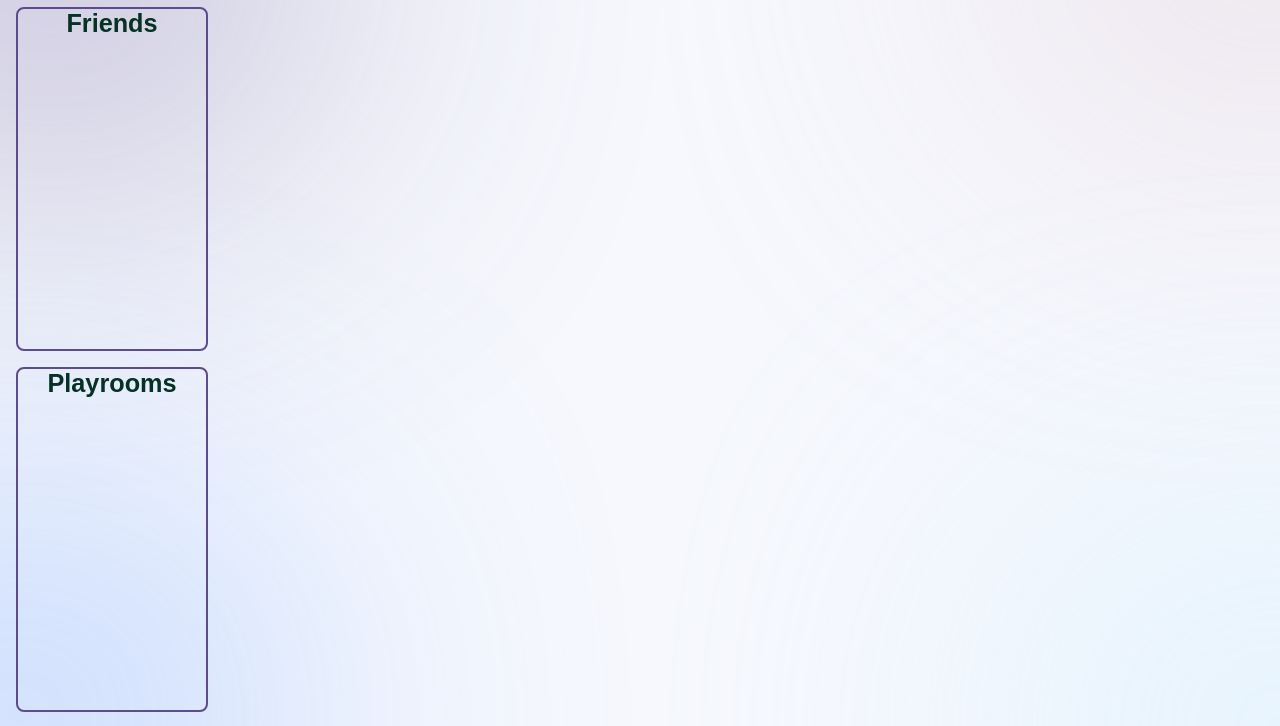
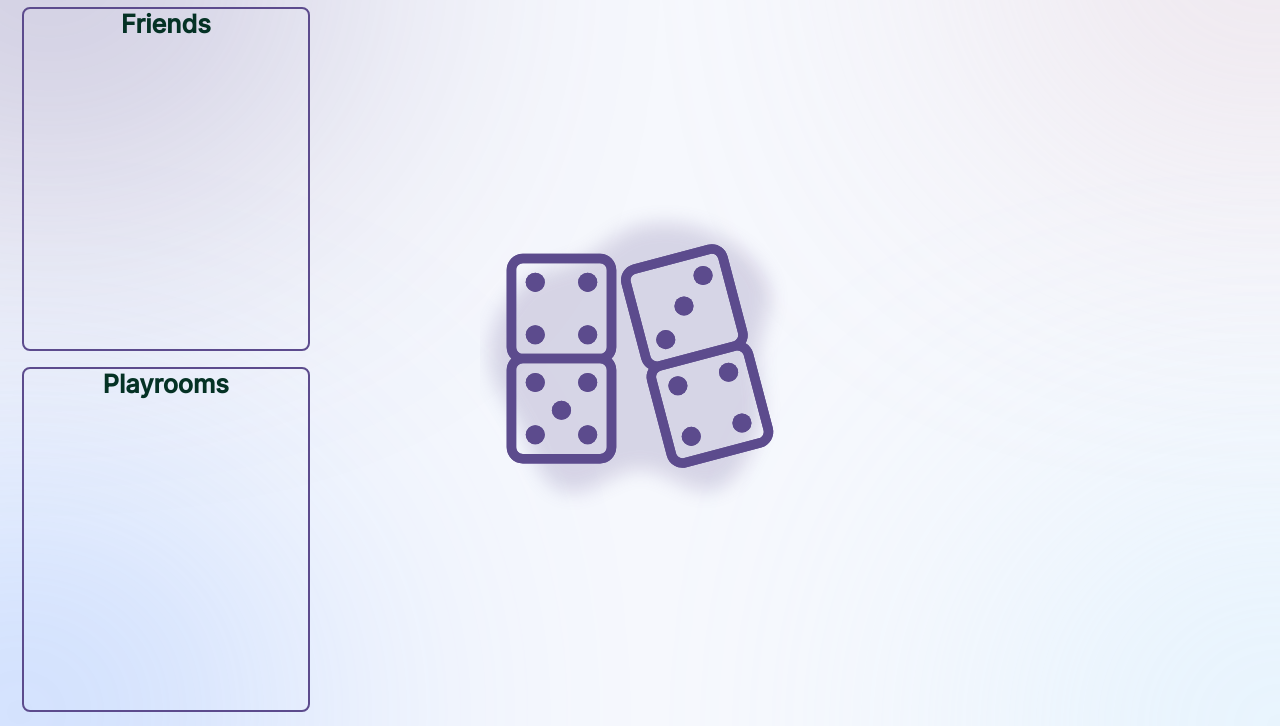
Before and after one commit to Lachy200408/DominoOnline, a website: page web/index.html in a window 1280 px wide. Shown: the part 74-800 px from the top of the page. Drawn offline with Linux system fonts and the light colour scheme; a web font is replaced by a local one.

Commit message:
Añado las herramientas

```diff
--- a/web/api/server.js
+++ b/web/api/server.js
@@ -6,10 +6,6 @@ const app = express()
 const server = createServer(app)
 webSocketConnection(server)
 
-app.get('/', (req, res) => {
-  res.sendFile(process.cwd() + '/web/api/prueba.html')
-})
-
 const PORT = process.env.PORT ?? 3080
 server.listen(PORT, () => {
   console.log(`Server is running on http://localhost:${PORT}`)
--- a/web/components/mainMenu/mainMenu.html
+++ b/web/components/mainMenu/mainMenu.html
@@ -32,4 +32,15 @@
 			<h1>Playrooms</h1>
 		</article>
 	</aside>
+
+	<article class="centro">
+		<picture class="imago">
+			<img src="/assets/images/dominoes-menu.svg" alt="Dominoes">
+			<img src="/assets/images/dominoes-menu-dark.svg" alt="Dominoes">
+		</picture>
+	</article>
+
+	<aside>
+
+	</aside>
 </section>
--- a/web/components/mainMenu/styles/style.css
+++ b/web/components/mainMenu/styles/style.css
@@ -151,7 +151,7 @@ main.dark .theme{
 .cuerpo{
 	flex-grow: 1;
 	display: flex;
-	justify-content: space-between;
+	justify-content: space-around;
 	align-items: stretch;
 	padding-block: 8px;
 }
@@ -163,7 +163,7 @@ main.dark .theme{
 	flex-direction: column;
 	justify-content: center;
 	align-items: center;
-	width: min(192px, 35%);
+	width: min(288px, 48%);
 	gap: 16px;
 	overflow: hidden;
 }
@@ -190,3 +190,36 @@ main.light .aside-art h1{
 main.dark .aside-art h1{
 	color: var(--white);
 }
+.cuerpo .centro{
+	flex-grow: .9;
+	display: grid;
+	place-items: center;
+	overflow: visible;
+}
+.centro .imago img{
+	opacity: 0;
+	animation: fadeIn .4s ease-out .2s 1 normal forwards;
+}
+main.light .cuerpo .imago img:last-child{
+	display: none;
+}
+main.dark .cuerpo .imago img:first-child{
+	display: none;
+}
+@media only screen and (max-width: 600px) {
+	.centro .imago img {
+		display: none !important;
+	}
+}
+@keyframes fadeIn {
+	0% {
+		translate: 0 -16px;
+	}
+	80% {
+		opacity: .8;
+		translate: 0 0;
+	}
+	100% {
+		opacity: 1;
+	}
+}
--- a/web/scripts/index.js
+++ b/web/scripts/index.js
@@ -1,3 +1,3 @@
-import { Core } from "/components/core/core.js"
+import { Core } from "/components/controller/core.js"
 
 window.addEventListener('DOMContentLoaded', Core.entry, false)
--- a/web/styles/style.css
+++ b/web/styles/style.css
@@ -1,6 +1,10 @@
 @font-face {
-	font-family: Futura;
-	src: url('/assets/fonts/FUTURA55REGULAR.woff2') format('woff2');
+	font-family: Inter-R;
+	src: url('/assets/fonts/Inter-Regular.woff2') format('woff2');
+}
+@font-face {
+	font-family: Inter-M;
+	src: url('/assets/fonts/Inter-Medium.woff2') format('woff2');
 }
 :root{
 	--violet: #5c4b8d;
@@ -22,8 +26,11 @@
 	margin: 0;
 	padding: 0;
 	box-sizing: border-box;
-	font-family: Futura, sans-serif, serif;
+	font-family: Inter-R, sans-serif, serif;
 }
 html, body, body>main{
 	min-height: 100vh;
 }
+h1, h2, h3{
+	font-family: Inter-M, sans-serif, serif;
+}
```
Also changed, not shown: web/api/prueba.html (deleted, +0 -15 lines), README.md, web/assets/fonts/Inter-Medium.woff2 (added), web/assets/fonts/Inter-Regular.woff2 (added), web/assets/images/dominoes-menu-dark.svg (added), web/assets/images/dominoes-menu.svg (added), web/components/controller/core.js (renamed from web/components/core/core.js), 4 other files.
